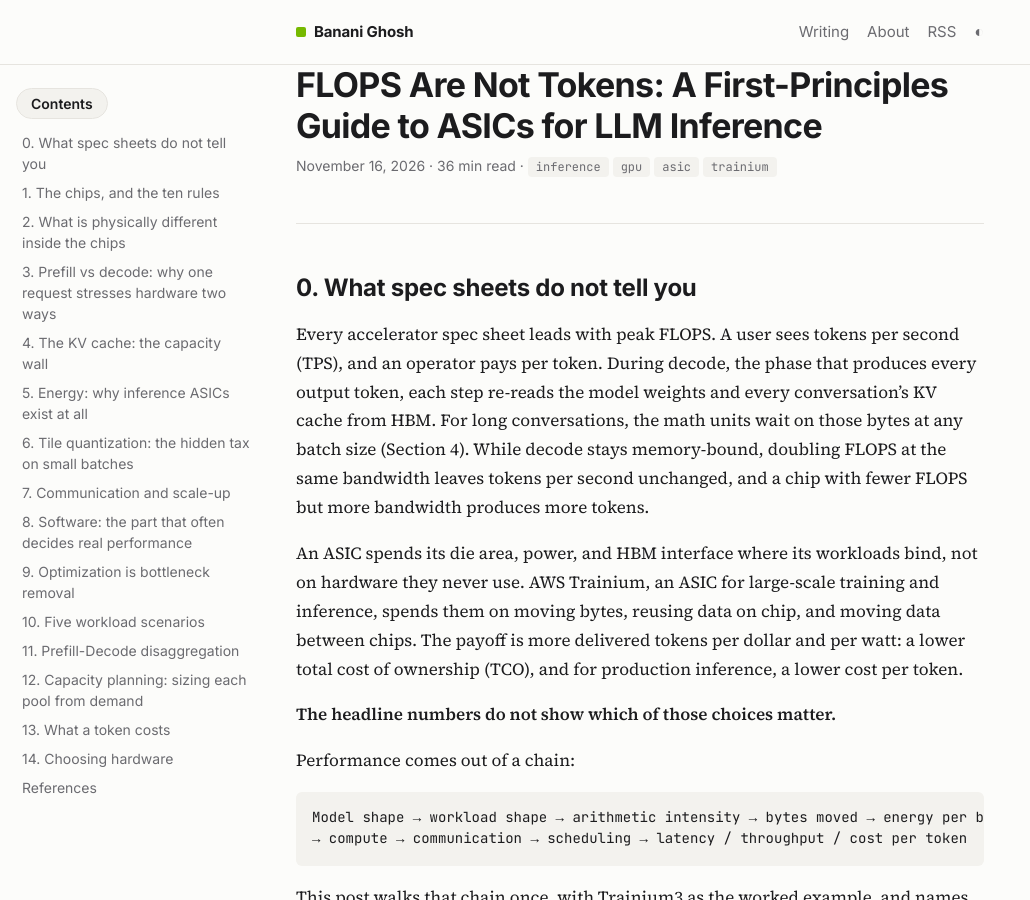
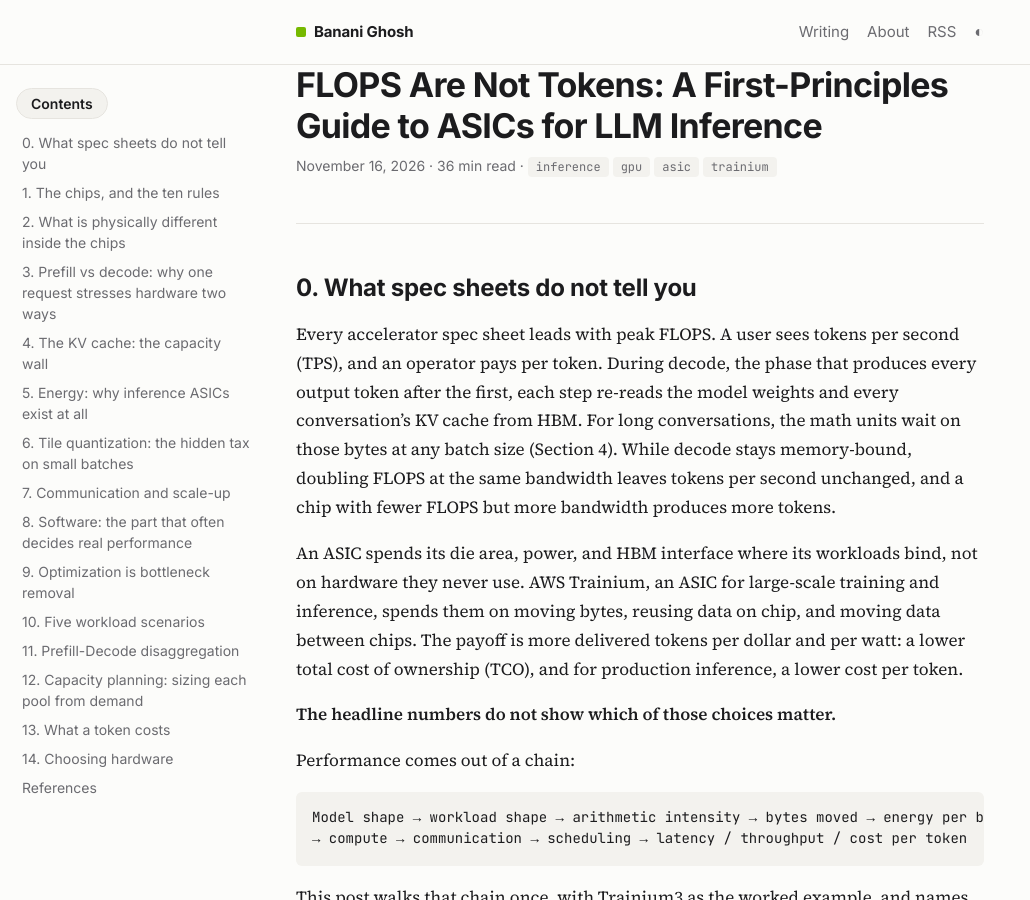
Before and after one commit to bananighosh/bananighosh.github.io, a Jekyll site: the page built from _posts/2026-11-16-flops-are-not-tokens.md, in a window 1280 px wide and 900 px high. Shown: the whole window, without its empty margins (0-1030 px from the left). Built offline with Jekyll 4.4.1, drawn with Linux system fonts in a browser that asks for light colours.

Commit message:
Intro: decode produces every output token after the first
Co-Authored-By: Claude Opus 5.5 <noreply@anthropic.com>
Claude-Session: https://claude.ai/code/session_01K2HJxVUv7i1duGErniTfDd

```diff
--- a/_posts/2026-11-16-flops-are-not-tokens.md
+++ b/_posts/2026-11-16-flops-are-not-tokens.md
@@ -17,7 +17,7 @@ math: false
 
 ## 0. What spec sheets do not tell you
 
-Every accelerator spec sheet leads with peak FLOPS. A user sees tokens per second (TPS), and an operator pays per token. During decode, the phase that produces every output token, each step re-reads the model weights and every conversation's KV cache from HBM. For long conversations, the math units wait on those bytes at any batch size (Section 4). While decode stays memory-bound, doubling FLOPS at the same bandwidth leaves tokens per second unchanged, and a chip with fewer FLOPS but more bandwidth produces more tokens.
+Every accelerator spec sheet leads with peak FLOPS. A user sees tokens per second (TPS), and an operator pays per token. During decode, the phase that produces every output token after the first, each step re-reads the model weights and every conversation's KV cache from HBM. For long conversations, the math units wait on those bytes at any batch size (Section 4). While decode stays memory-bound, doubling FLOPS at the same bandwidth leaves tokens per second unchanged, and a chip with fewer FLOPS but more bandwidth produces more tokens.
 
 An ASIC spends its die area, power, and HBM interface where its workloads bind, not on hardware they never use. AWS Trainium, an ASIC for large-scale training and inference, spends them on moving bytes, reusing data on chip, and moving data between chips. The payoff is more delivered tokens per dollar and per watt: a lower total cost of ownership (TCO), and for production inference, a lower cost per token.
 
```
